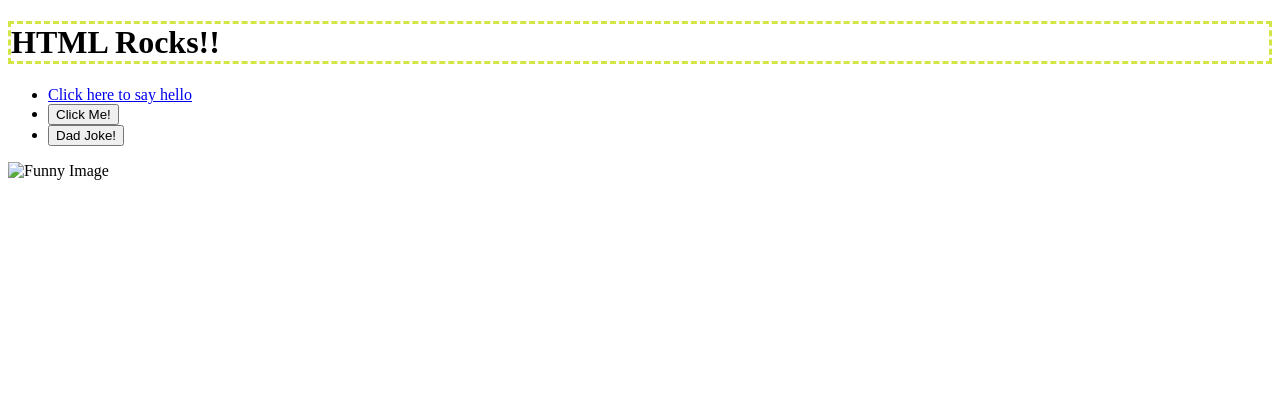
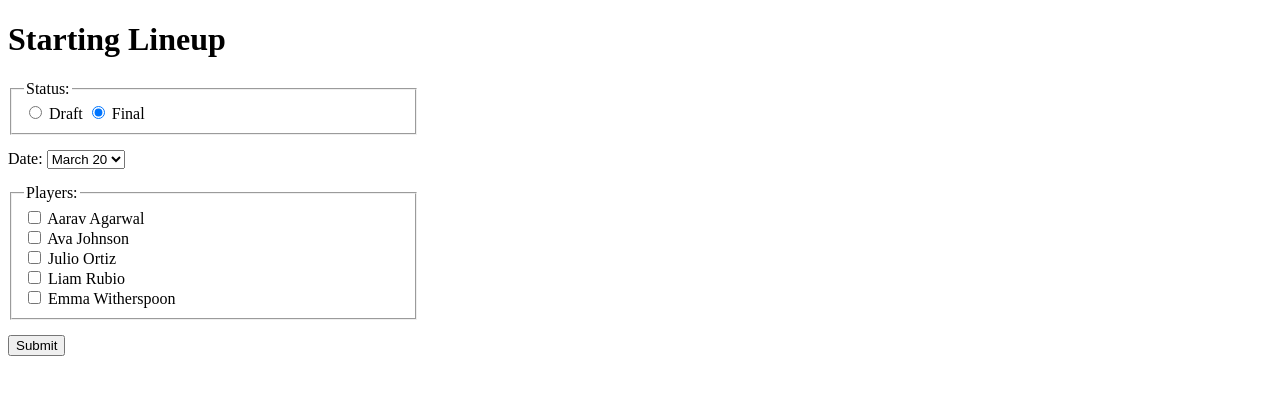
Before and after one commit to AlvaradoXP/09.03-Lab---JavaScript-in-the-Browser, a website: page index.html in a window 1280 px wide. Drawn offline with Linux system fonts and the light colour scheme; files that its build step writes are made by us from their sources.

Commit message:
commit 1

```diff
--- a/index.html
+++ b/index.html
@@ -3,23 +3,75 @@
 
 <head>
   <meta charset="utf-8">
-  <title>CS208 - Starter Code (UPDATE ME)!</title>
+  <title>Starting Lineup</title>
   <meta name="description" content="">
   <meta name="viewport" content="width=device-width, initial-scale=1">
   <link rel="stylesheet" href="style.css">
+  <script src="script.js" defer></script>
 </head>
 
 <body>
-  <h1>HTML Rocks!!</h1>
-  <ul>
-  <li><a href="/hello">Click here to say hello</a></li>
-  <li><button id="hello-link">Click Me!</button></li>
-  <li><button id="joke-button">Dad Joke!</button></li>
-  <script src="script.js"></script>
-  </ul>
-  <img src="funny.png" alt="Funny Image" width="300" height="200">
+  <h1>Starting Lineup</h1>
 
-  <h2 id="joke-display"></h2>
+  <!--Status radio menu with Final selected by default-->
+  <div id="statusMenu">
+    <fieldset>
+      <legend>Status:</legend>
+
+        <input type="radio" id="status-draft" name="status" value="Draft">
+        <label for="status-draft">Draft</label>
+
+        <input type="radio" id="status-final" name="status" value="Final" checked>
+        <label for="status-final">Final</label>
+
+    </fieldset>
+  </div>
+
+<!--Date drop-down menu -->
+  <div id="dateMenu">
+    <label>Date:</label>
+
+      <select id="date-options" name="gameDate">
+        <option value="March 20">March 20</option>
+        <option value="March 24">March 24</option>
+        <option value="April 2">April 2</option>
+        <option value="April 6">April 6</option>
+        <option value="April 13">April 13</option>
+      </select>
+  </div>
+
+  <!--Player check box menu-->
+  <div id="playerMenu">
+    <fieldset>
+      <legend>Players:</legend>
+
+        <input type="checkbox" id="player1">
+        <label for="player1">Aarav Agarwal</label>
+        <br>
+
+        <input type="checkbox" id="player2">
+        <label for="player2">Ava Johnson</label>
+        <br>
+
+        <input type="checkbox" id="player3">
+        <label for="player3">Julio Ortiz</label>
+        <br>
+
+        <input type="checkbox" id="player4">
+        <label for="player4">Liam Rubio</label>
+        <br>
+
+        <input type="checkbox" id="player5">
+        <label for="player5">Emma Witherspoon</label>
+        <br>
+    </fieldset>
+  </div>
+
+<!--Submit button-->
+  <div id="button">
+    <button type="submit" id="submit">Submit</button>
+  </div>
+
 </body>
 
 </html>
```
Also changed, not shown: dist/script.js, dist/style.css, 1 other file.
